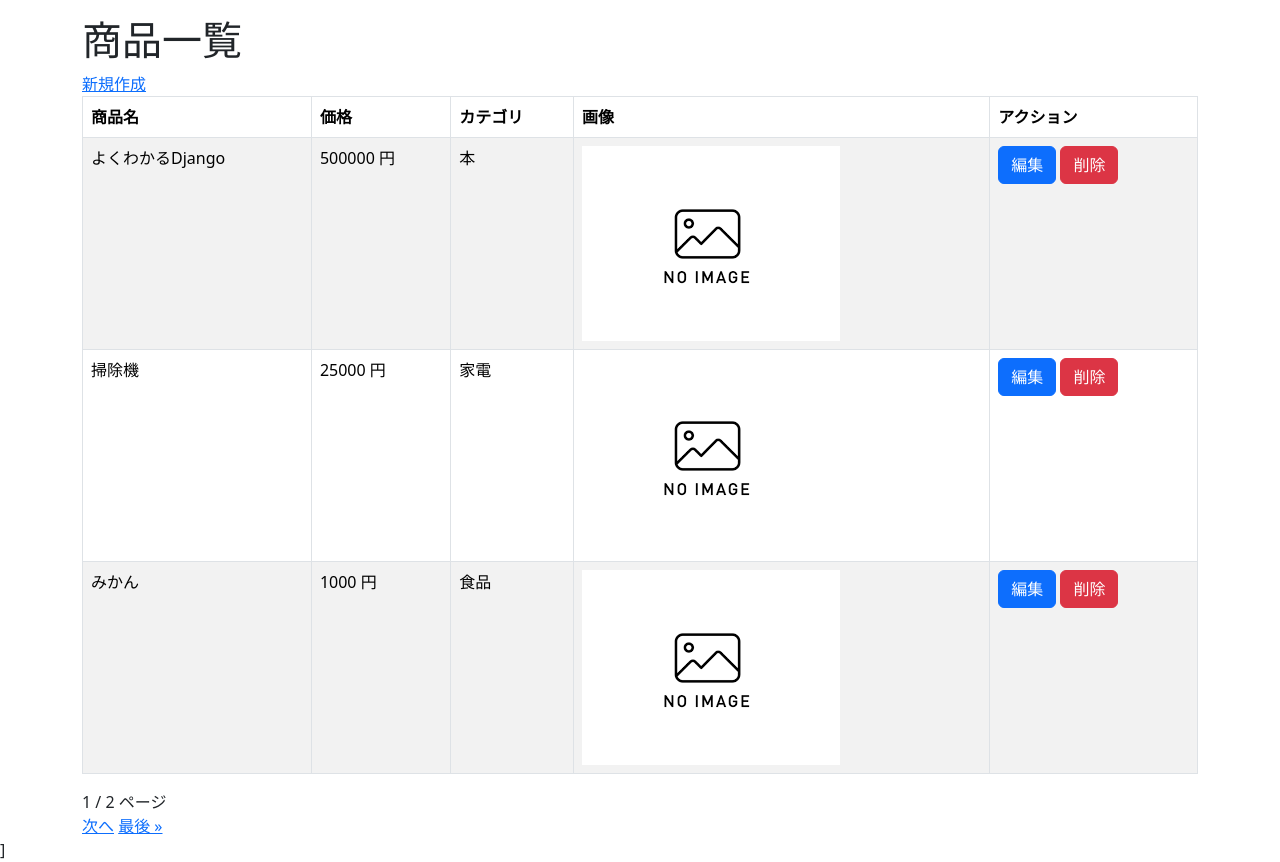
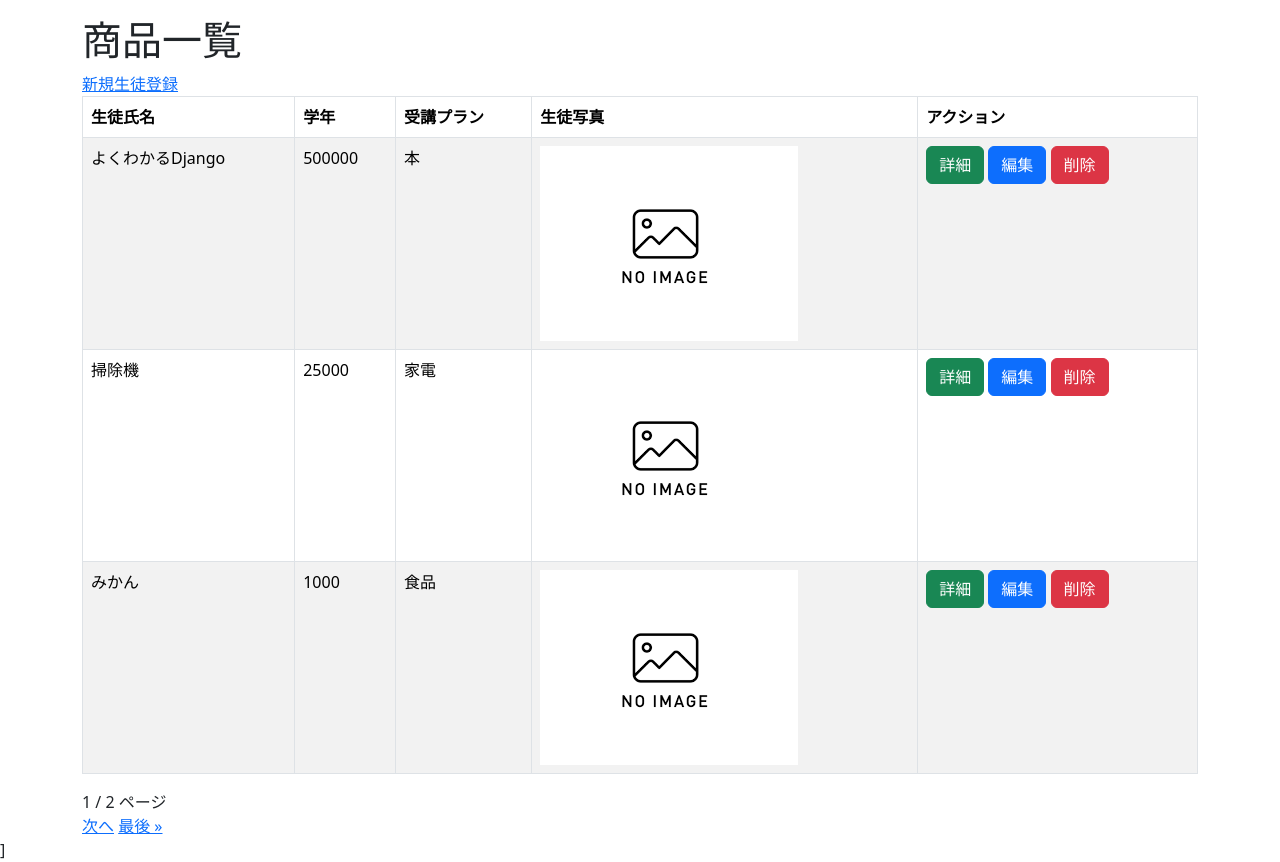
Before and after one commit to Hikaru1021/myproject, a Django app: page /crud/ in a window 1280 px wide. Shown: the part 56-918 px from the top of the page. Run offline with Django 4.2, Linux system fonts and the light colour scheme; a user stored in the database is signed in; data comes from the database, SQL or seed files in the repository.

Commit message:
詳細追加

```diff
--- a/crud/models.py
+++ b/crud/models.py
@@ -12,7 +12,7 @@ class Product(models.Model):
      price = models.PositiveIntegerField()
      category = models.ForeignKey(Category, on_delete=models.CASCADE)
      img = models.ImageField(blank=True, default='noImage.png')
-
+     explanation = models.TextField(blank=True, null=True)
 
      def __str__(self):
          return self.name
--- a/crud/templates/crud/product_confirm_delete.html
+++ b/crud/templates/crud/product_confirm_delete.html
@@ -6,7 +6,7 @@
 
 <form method="post">
     {% csrf_token %}
-    以下の商品を削除してもよろしいですか？<br>
+    以下の生徒を削除してもよろしいですか？<br>
     {{ object }}<br>
     <a href="{% url 'list' %}">戻る</a>
     <input type="submit" class="btn btn-danger" value="削除">
--- a/crud/templates/crud/product_form.html
+++ b/crud/templates/crud/product_form.html
@@ -1,8 +1,9 @@
 {% extends "base.html" %}
+{% load bootstrap %}
 
-{% block title %}新規作成{% endblock %}
+{% block title %}新規生徒登録{% endblock %}
 {% block content %}
-<h1>新規作成</h1>
+<h1>新規生徒登録</h1>
 
 <form method="post" enctype="multipart/form-data">
     {% csrf_token %}
--- a/crud/templates/crud/product_list.html
+++ b/crud/templates/crud/product_list.html
@@ -1,27 +1,28 @@
 {% extends "base.html" %}
 
-{% block title %}商品一覧{% endblock %}
+{% block title %}生徒一覧{% endblock %}
 {% block content %}
 <h1>商品一覧</h1>
-<a href="{% url 'new' %}">新規作成</a>
+<a href="{% url 'new' %}">新規生徒登録</a>
 <table class="table table-striped table-hover table-bordered">
 
     <thead>
         <tr>
-            <th>商品名</th>
-            <th>価格</th>
-            <th>カテゴリ</th>
-            <th>画像</th>
+            <th>生徒氏名</th>
+            <th>学年</th>
+            <th>受講プラン</th>
+            <th>生徒写真</th>
             <th>アクション</th>
         </tr>
     </thead>
     {% for product in object_list %}
     <tr>
         <td>{{ product.name }}</td>
-        <td>{{ product.price }} 円</td>
+        <td>{{ product.price }} </td>
         <td>{{ product.category }}</td>
         <td><img src="{{ product.img.url }}" style="width:100px height:auto;"></td>
         <td>
+            <button class="btn btn-success" onclick="location.href='{% url 'detail' pk=product.pk %}'">詳細</button>
             <button class="btn btn-primary" onclick="location.href='{% url 'edit' pk=product.pk %}'">編集</button>
             <button class="btn btn-danger" onclick="location.href='{% url 'delete' pk=product.pk %}'">削除</button>
         </td>
--- a/crud/templates/crud/product_update_form.html
+++ b/crud/templates/crud/product_update_form.html
@@ -1,4 +1,5 @@
 {% extends "base.html" %}
+{% load bootstrap %}
 
 {% block title %}編集{% endblock %}
 {% block content %}
--- a/myproject/urls.py
+++ b/myproject/urls.py
@@ -19,7 +19,6 @@ from crud import views
 from django.conf import settings
 from django.conf.urls.static import static
 
-
 urlpatterns = [
     path('admin/', admin.site.urls),
     path('', views.TopView.as_view(), name="top"),
```
Also changed, not shown: crud/templates/crud/product_detail.html (added, +32 -0 lines).
